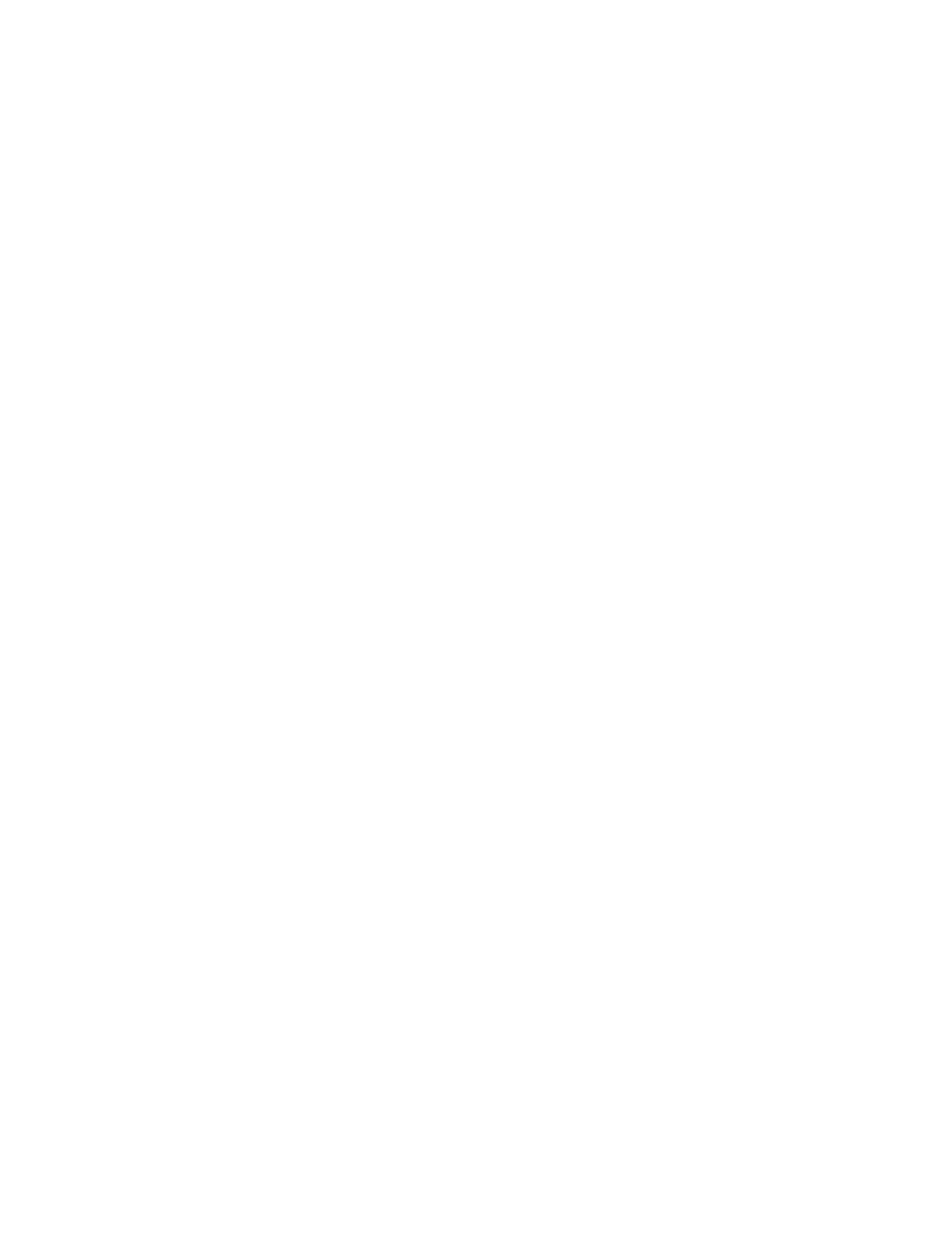
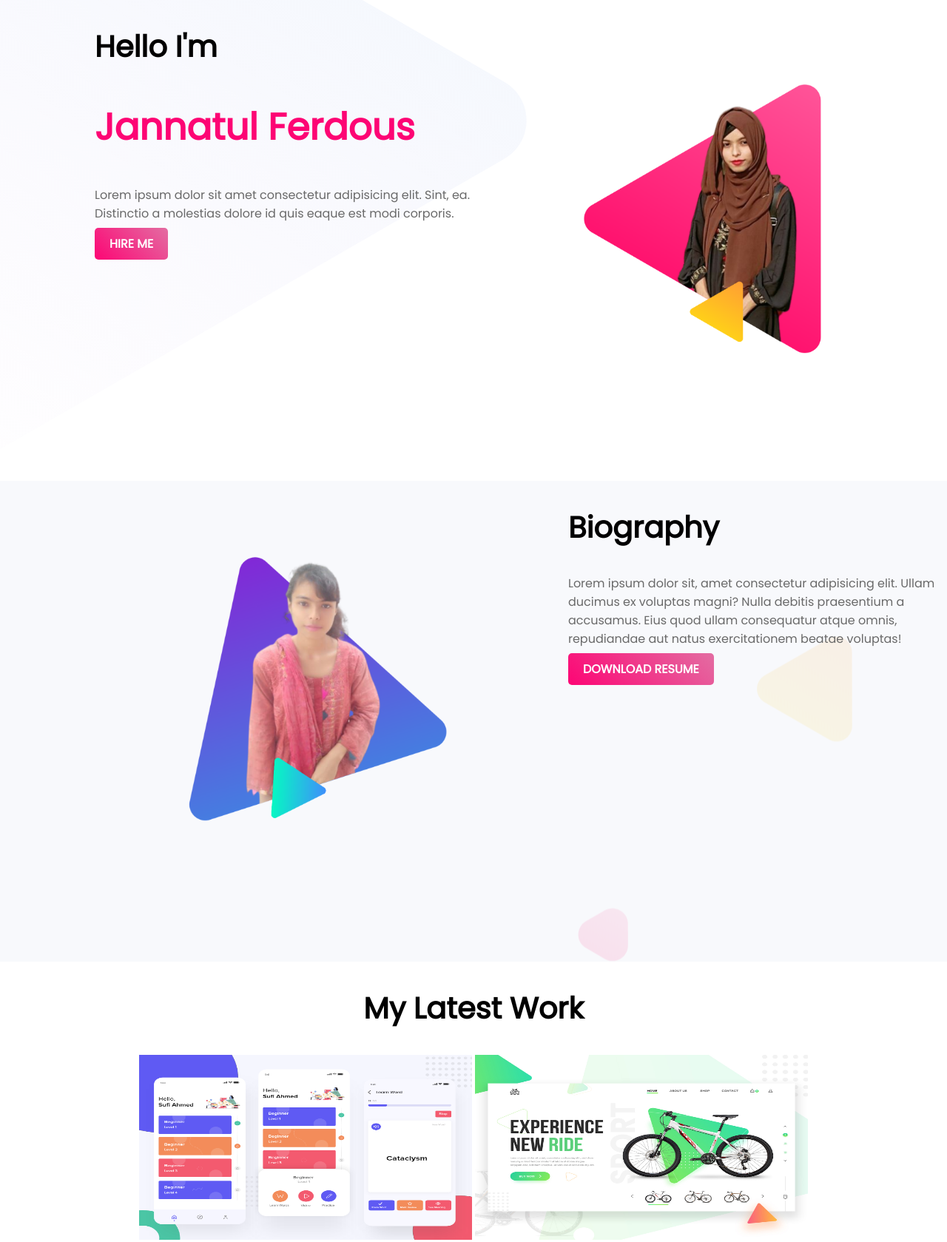
Before and after one commit to jannat710/personal-website, a plain HTML site: page index.html in a window 1280 px wide. Shown: the top 1679 px of the page at 74% size. Before the commit the page ends 800 px from the top, so only its background shows below. Drawn offline with Linux system fonts and the light colour scheme.

Commit message:
finished my website

```diff
--- a/index.html
+++ b/index.html
@@ -4,9 +4,53 @@
     <meta charset="UTF-8">
     <meta http-equiv="X-UA-Compatible" content="IE=edge">
     <meta name="viewport" content="width=device-width, initial-scale=1.0">
-    <title>Document</title>
+    <title>Jannatul Ferdous Website</title>
+    <link rel="preconnect" href="https://fonts.googleapis.com">
+<link rel="preconnect" href="https://fonts.gstatic.com" crossorigin>
+<link href="https://fonts.googleapis.com/css2?family=Poppins&display=swap" rel="stylesheet">
+    <link rel="stylesheet" href="style.css">
 </head>
 <body>
-
+    <section class="top-banner">
+    <div class="half-width">
+        <h2>Hello I'm</h2>
+        <h1><span class="name-highlight">Jannatul Ferdous</span></h1>
+        <p>Lorem ipsum dolor sit amet consectetur adipisicing elit. Sint, ea. Distinctio a molestias dolore id quis eaque est modi corporis.</p>
+        <a class="link-button" target="_blank" href="https://www.linkedin.com/in/jannatul38/">HIRE ME</a>
+    </div>
+    <div class="half-width">
+        <img src="images/profile.png" alt="">
+    </div>
+</section>
+<section class="biography-area">
+    <div class="half-width">
+    <img src="images/profile2.png" alt="">
+    </div>
+    <div class="half-width">
+         <h2>Biography</h2>
+         <p>Lorem ipsum dolor sit, amet consectetur adipisicing elit. Ullam ducimus ex voluptas magni? Nulla debitis praesentium a accusamus. Eius quod ullam consequatur atque omnis, repudiandae aut natus exercitationem beatae voluptas!</p>
+         <a class="link-button" target="_blank" href="https://www.linkedin.com/in/jannatul38/">DOWNLOAD RESUME</a>
+    </div>
+</section>
+<section class="work">
+<h2>My Latest Work</h2>
+<img height="250px" width="450px" src="images/work-1.png" alt="">
+<img height="250px" width="450px" src="images/work-2.jpg" alt="">
+<img height="250px" width="450px" src="images/work-3.jpg" alt="">
+</section>
+<section class="client">
+<h2>What Client Are say</h2>
+<br>
+<br>
+<h3>Bruce Moccy</h3>
+<p>Founder & CEO Alies</p>
+<span>Lorem ipsum dolor sit amet consectetur adipisicing elit. Accusantium, blanditiis. Ex consequuntur ipsum nesciunt doloremque fuga nemo nisi optio natus!<spans>
+    <br>
+    <br>
+    <a class="last-button" target="_blank" href="mailto:jannatul0040@gmail.com">Leave me a message</a>
+</section>
+<footer>
+    <p>© Jannatul 2022, all rights reserved.</p>
+</footer>
 </body>
 </html>
--- /dev/null
+++ b/style.css
@@ -0,0 +1,67 @@
+body{
+    font-family: 'Poppins', sans-serif;
+    margin: 0;
+}
+h1{
+    font-size: 50px;
+}
+h2{
+    font-size: 40px;
+}
+p{
+    color: dimgray;
+}
+.name-highlight{
+    color: rgb(253, 5, 116);
+}
+.half-width{
+    width: 40%;
+    float: left;
+    margin-left: 8%;
+    padding-left: 2%;
+}
+.half-width img{
+    width: 100%;
+}
+.top-banner{
+    background-image: url("images/header-bg.png");
+    background-repeat: no-repeat;
+}
+section{
+    height: 500px;
+    padding-bottom: 150px;
+}
+.link-button{
+    text-decoration: none;
+    padding: 10px 20px;
+    color: white;
+
+    border-radius: 5px;
+    font-weight: 700;
+    background-image: linear-gradient(45deg, rgb(253, 5, 116), rgb(227, 109, 162));
+}
+.biography-area{
+    background-image: url("images/biography-bg.png");
+    background-repeat: no-repeat;
+    background-position: right;
+}
+.work{
+    text-align: center;
+}
+.client{
+    text-align: center;
+    background-image: url("images/header-bg.png");
+}
+.last-button{
+    text-decoration: none;
+    padding: 10px 20px;
+    color: white;
+
+    border-radius: 5px;
+    font-weight: 700;
+    background-image: linear-gradient(45deg, rgb(253, 5, 116), rgb(227, 109, 162));
+}
+footer p{
+    text-align: center;
+    font-size: 12px;
+}
```
Also changed, not shown: images/biography-bg.png (added), images/footer-bg.png (added), images/header-bg.png (added), images/image 5.png (added), images/image 6.png (added), images/image 7.png (added), images/image 8.png (added), images/latest-work-bg.png (added), images/profile.png (added), images/profile2.png (added), images/work-1.png (added), images/work-2.jpg (added), images/work-3.jpg (added).
